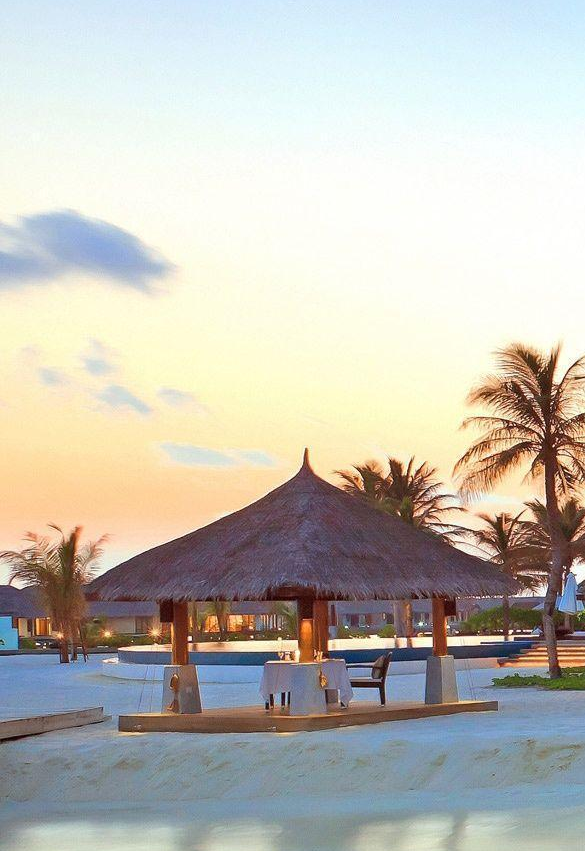
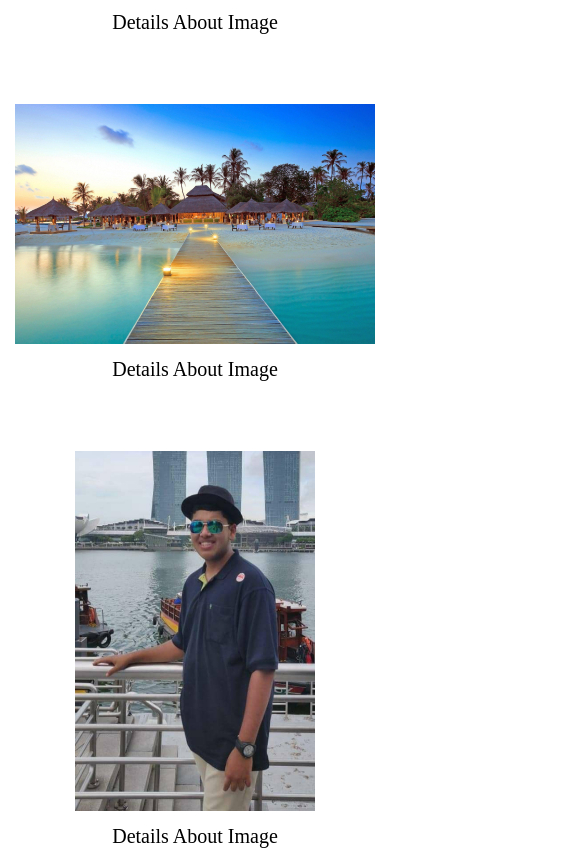
Before and after one commit to shubhambhat/TravelBlogByShubhamBhat.github.io, a plain HTML site: page hotel1.html in a window 390 px wide. Shown: the part 479-1330 px from the top of the page, 585 px wide, since content can reach past the window. Drawn offline with Linux system fonts and the light colour scheme.

Commit message:
Update style.css

```diff
--- a/Hotel/style.css
+++ b/Hotel/style.css
@@ -92,12 +92,12 @@ label.logo{
     font-size: 30px;
     margin-bottom: 30px;
 }
-.Hotel h3 img{
+.Hotel div img{
     width: 680px;
     height: 450px;
     margin-bottom: 10px;
 }
-.Hotel h3 .v{
+.Hotel div .v{
     width: 460px;
     height: 680px;
 }
@@ -224,11 +224,11 @@ label.logo{
     .Hotel h3, .Contact h2{
         font-size: 28px;
     }
-    .Hotel h3 img{
+    .Hotel div img{
         width: 660px;
         height: 440px;
     }
-    .Hotel h3 .v{
+    .Hotel div .v{
         width: 440px;
         height: 660px;
     }
@@ -251,11 +251,11 @@ label.logo{
         font-size: 34px;
         margin-bottom: 40px;
     }
-    .Hotel h3 img{
+    .Hotel div img{
         width: 600px;
         height: 400px;
     }
-    .Hotel h3 .v{
+    .Hotel div .v{
         width: 400px;
         height: 600px;
     }
@@ -281,11 +281,11 @@ label.logo{
         font-size: 31px;
         margin-bottom: 35px;
     }
-    .Hotel h3 img{
+    .Hotel div img{
         width: 540px;
         height: 360px;
     }
-    .Hotel h3 .v{
+    .Hotel div .v{
         width: 360px;
         height: 540px;
     }
@@ -311,11 +311,11 @@ label.logo{
         font-size: 28px;
         margin-bottom: 30px;
     }
-    .Hotel h3 img{
+    .Hotel div img{
         width: 480px;
         height: 320px;
     }
-    .Hotel h3 .v{
+    .Hotel div .v{
         width: 320px;
         height: 480px;
     }
@@ -341,11 +341,11 @@ label.logo{
         font-size: 25px;
         margin-bottom: 25px;
     }
-    .Hotel h3 img{
+    .Hotel div img{
         width: 420px;
         height: 280px;
     }
-    .Hotel h3 .v{
+    .Hotel div .v{
         width: 280px;
         height: 420px;
     }
@@ -357,11 +357,11 @@ label.logo{
     }
 }
 @media (max-width: 480px){
-    .Hotel h3 img{
+    .Hotel div img{
         width: 360px;
         height: 240px;
     }
-    .Hotel h3 .v{
+    .Hotel div .v{
         width: 240px;
         height: 360px;
     }
```
